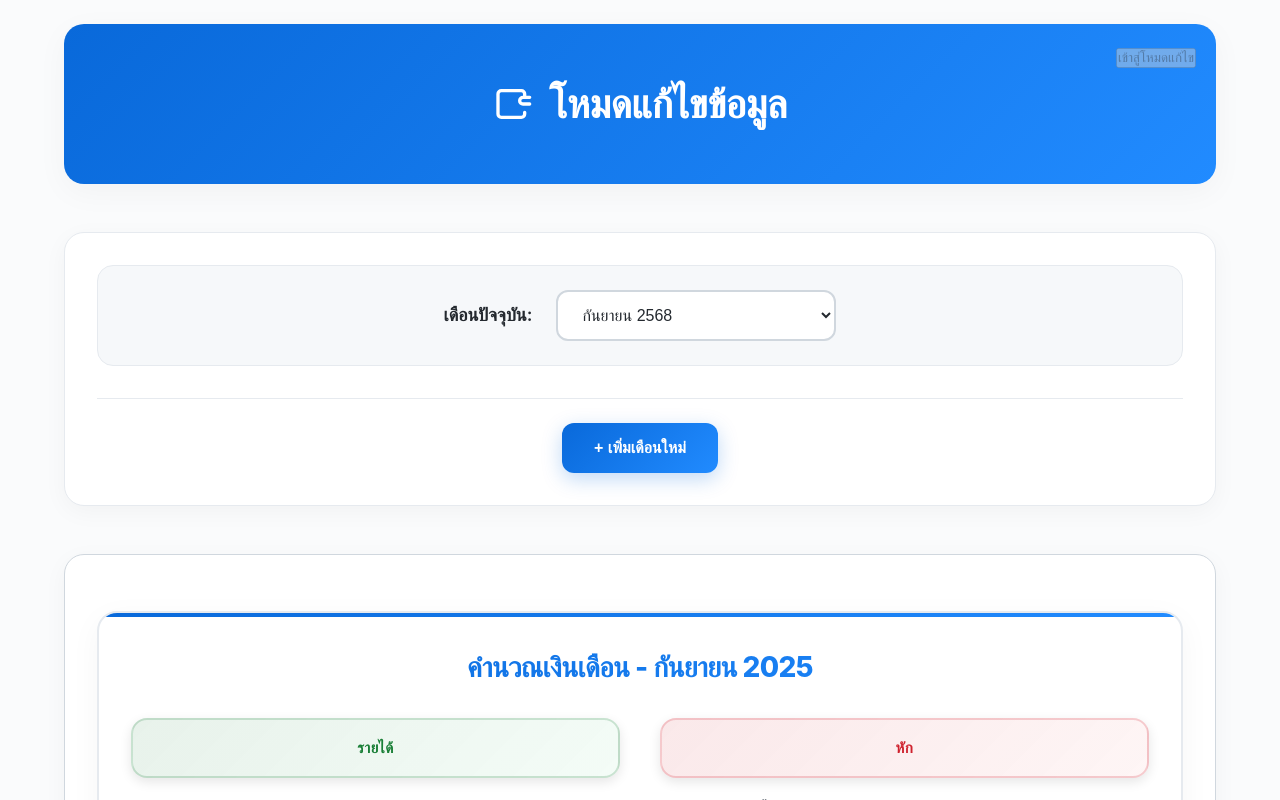
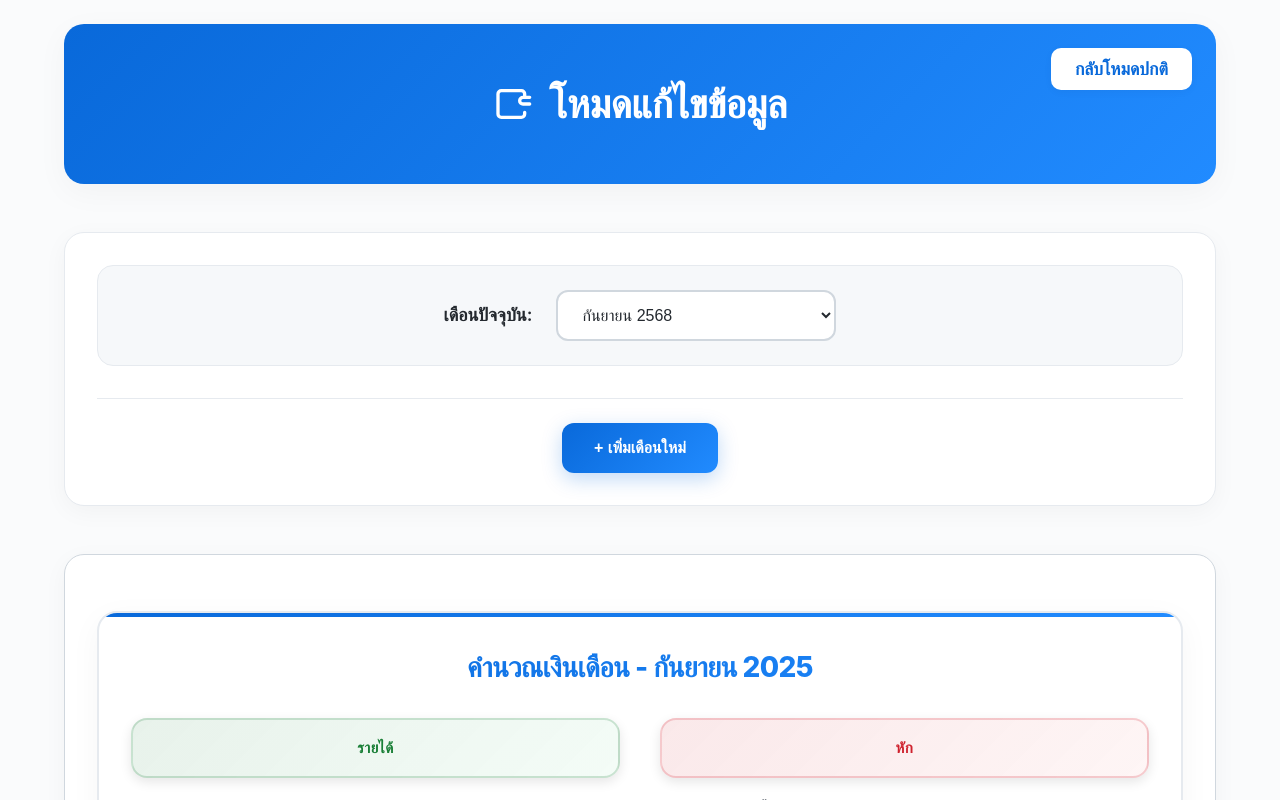
Before and after one commit to jamesupakorn/FinanceTrack, a Next.js app: page /edit in a window 1280 px wide. Shown: the top 800 px of the page. Built offline with nearby package versions, Linux system fonts and the light colour scheme.

Commit message:
Fix: Modal password enter only closes on correct password and enters edit mode

```diff
--- a/pages/edit.js
+++ b/pages/edit.js
@@ -1,5 +1,6 @@
 
 import React, { useState } from 'react';
+import { useRouter } from 'next/router';
 import IncomeTable from '../src/frontend/components/IncomeTable';
 import ExpenseTable from '../src/frontend/components/ExpenseTable';
 import SavingsTable from '../src/frontend/components/SavingsTable';
@@ -19,6 +20,40 @@ function getCurrentMonth() {
 }
 
 export default function EditPage() {
+  const router = useRouter();
+  // Session timeout: 30 minutes (1800 seconds)
+  const SESSION_TIMEOUT = 30 * 60 * 1000;
+  const SESSION_KEY = 'edit_last_activity';
+
+  // Update last activity timestamp
+  const updateActivity = () => {
+    localStorage.setItem(SESSION_KEY, Date.now().toString());
+  };
+
+  // Set up event listeners for user activity
+  React.useEffect(() => {
+    updateActivity();
+    const events = ['mousemove', 'keydown', 'click', 'scroll'];
+    events.forEach(event => window.addEventListener(event, updateActivity));
+    return () => {
+      events.forEach(event => window.removeEventListener(event, updateActivity));
+    };
+  }, []);
+
+  // Check for session timeout every 1 minute
+  React.useEffect(() => {
+    const checkTimeout = () => {
+      const last = parseInt(localStorage.getItem(SESSION_KEY), 10);
+      if (!last || Date.now() - last > SESSION_TIMEOUT) {
+        localStorage.removeItem(SESSION_KEY);
+        router.replace('/');
+      }
+    };
+    const interval = setInterval(checkTimeout, 60 * 1000);
+    // Also check immediately on mount
+    checkTimeout();
+    return () => clearInterval(interval);
+  }, [router]);
   const { theme } = useTheme();
   const [mode] = useState('edit');
   const [selectedMonth, setSelectedMonth] = useState(null);
@@ -83,17 +118,24 @@ export default function EditPage() {
   };
 
   return (
-    <div className={styles.homeContainer}>
+  <div className={styles.homeContainer} onClick={updateActivity} onKeyDown={updateActivity} onMouseMove={updateActivity}>
       <div className={styles.mainContent}>
         <header className={styles.pageHeader}>
-          <div className={styles.themeToggleContainer}>
-            <ThemeToggle mode={mode} />
-          </div>
+          {/* ThemeToggle removed in edit mode */}
           <h1 className={styles.pageTitle}>
             <Icons.Wallet size={40} color="white" />
             โหมดแก้ไขข้อมูล
           </h1>
-        </header>
+          <div style={{ position: 'absolute', right: 24, top: 24, zIndex: 10 }}>
+            <button
+              className={styles.normalModeButton}
+              onClick={() => router.push('/')}
+              type="button"
+            >
+              กลับโหมดปกติ
+            </button>
+          </div>
+  </header>
 
       <MonthManager
         selectedMonth={selectedMonth}
--- a/src/frontend/components/ModePasswordModal.js
+++ b/src/frontend/components/ModePasswordModal.js
@@ -3,6 +3,7 @@ import React, { useState } from 'react';
 const ModePasswordModal = ({ open, onClose, onSubmit }) => {
   const [password, setPassword] = useState('');
   const [error, setError] = useState('');
+
 
   const handleSubmit = (e) => {
     e.preventDefault();
@@ -11,8 +12,14 @@ const ModePasswordModal = ({ open, onClose, onSubmit }) => {
       return;
     }
     setError('');
-    onSubmit(password);
-    setPassword('');
+    onSubmit(password, clearPasswordIfFail);
+  };
+
+  // Callback for parent to clear password if fail
+  const clearPasswordIfFail = (success) => {
+    if (success) {
+      setPassword('');
+    }
   };
 
   if (!open) return null;
@@ -29,6 +36,11 @@ const ModePasswordModal = ({ open, onClose, onSubmit }) => {
           onChange={e => setPassword(e.target.value)}
           placeholder="รหัสผ่าน"
           style={{ width: '100%', padding: 12, fontSize: 16, borderRadius: 8, border: '1px solid #ccc', marginBottom: 12 }}
+          onKeyDown={e => {
+            if (e.key === 'Enter') {
+              handleSubmit(e);
+            }
+          }}
         />
         {error && <div style={{ color: 'red', marginBottom: 8 }}>{error}</div>}
         <div style={{ display: 'flex', justifyContent: 'flex-end', gap: 8 }}>
--- a/src/frontend/components/ThemeToggle.js
+++ b/src/frontend/components/ThemeToggle.js
@@ -4,6 +4,7 @@ import { ENCODED_EDIT_PASSWORD } from '../config/password.enc';
 import { useState } from 'react';
 
 import styles from '../styles/ThemeToggle.module.css';
+import homeStyles from '../styles/Home.module.css';
 import ModePasswordModal from './ModePasswordModal';
 
 function decodePassword(encoded) {
@@ -41,9 +42,10 @@ const ThemeToggle = ({ mode, setMode = () => {} }) => {
   return (
     <div className={styles.themeToggle}>
       <button
-        className={styles.editButton}
+        className={homeStyles.normalModeButton}
         onClick={handleEditClick}
         disabled={mode === 'edit'}
+        type="button"
       >
         เข้าสู่โหมดแก้ไข
       </button>
--- a/src/frontend/styles/Home.module.css
+++ b/src/frontend/styles/Home.module.css
@@ -1,3 +1,23 @@
+/* ปุ่มกลับโหมดปกติให้เหมือนปุ่มหลักของแอป */
+.normalModeButton {
+  font-family: inherit;
+  font-size: 1.1rem;
+  font-weight: 600;
+  padding: 10px 24px;
+  border-radius: 10px;
+  border: none;
+  background: var(--bg-surface, #fff);
+  color: var(--color-primary, #0969da);
+  box-shadow: 0 2px 8px var(--shadow-sm, rgba(27,31,35,0.04));
+  transition: background 0.2s, color 0.2s, box-shadow 0.2s;
+  cursor: pointer;
+  outline: none;
+}
+.normalModeButton:hover, .normalModeButton:focus {
+  background: var(--gradient-primary, #218bff);
+  color: #fff;
+  box-shadow: 0 4px 16px var(--shadow-md, rgba(27,31,35,0.08));
+}
 /* Home Page Styles */
 
 .homeContainer {
```
